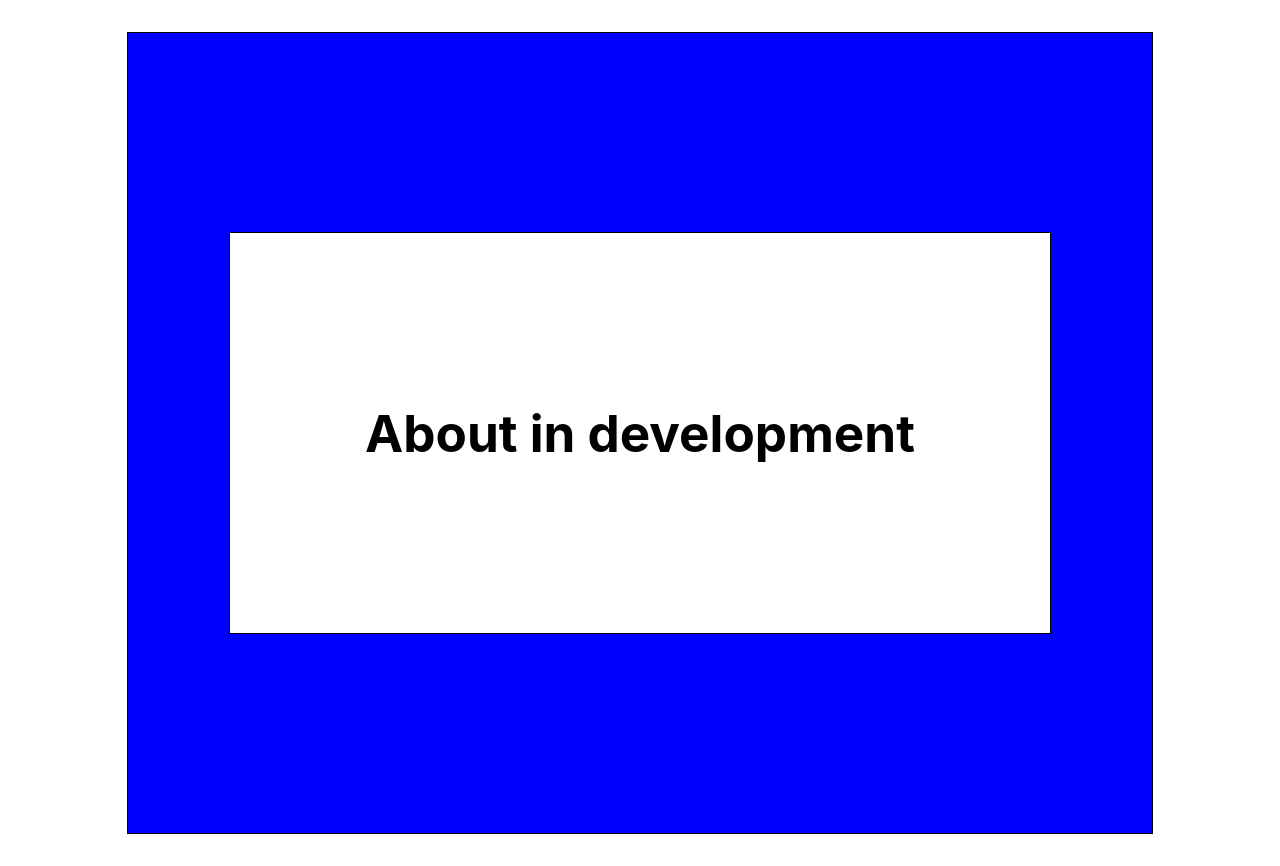
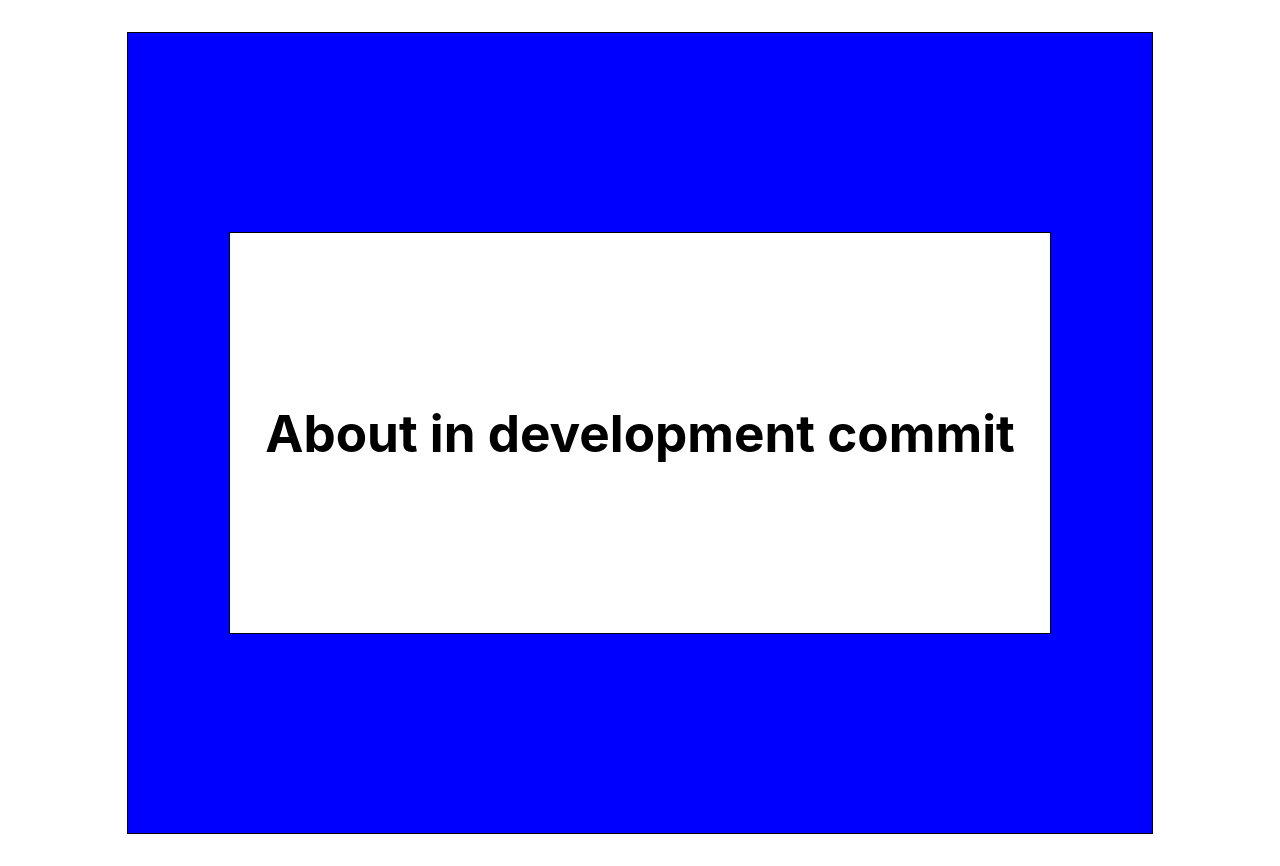
Before and after one commit to acal-rafael/teste-git, a React (Vite) app: page /about in a window 1280 px wide. Built offline with nearby package versions, Linux system fonts and the light colour scheme.

Commit message:
add work

```diff
--- a/src/pages/About/index.tsx
+++ b/src/pages/About/index.tsx
@@ -24,7 +24,8 @@ export const About = () => {
           wordBreak: 'break-word',
       }}>
 
-      <h1 style={{color: "black"}}>About in development</h1>
+      <h1 style={{color: "black"}}>About in development commit
+      </h1>
       </div>
     </div>
   )
```
